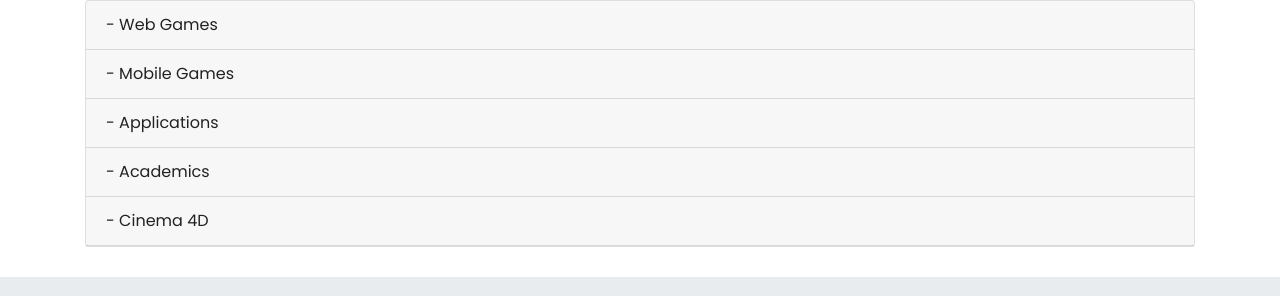
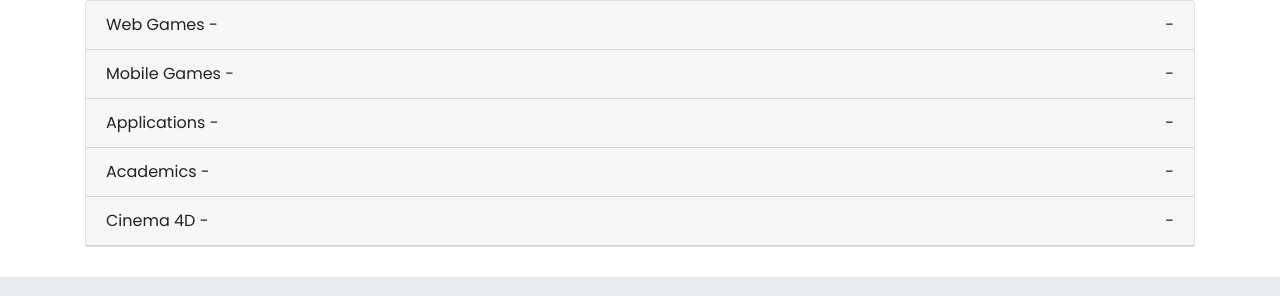
Before and after one commit to SunnyZaman/SunnyZaman.github.io, a plain HTML site: page projects.html in a window 1280 px wide. Shown: the part 347-643 px from the top of the page. Drawn offline with nearby package versions, Linux system fonts and the light colour scheme.

Commit message:
Update projectStyle.css

```diff
--- a/css/projectStyle.css
+++ b/css/projectStyle.css
@@ -1,9 +1,9 @@
-.accordion .card-header {
+.accordion .card-header:before {
     content: "-";
     float: right;
 }
 
-.accordion .card-header::before {
+.accordion .card-header.collapsed:after {
     content: "-";
 }
 
```
